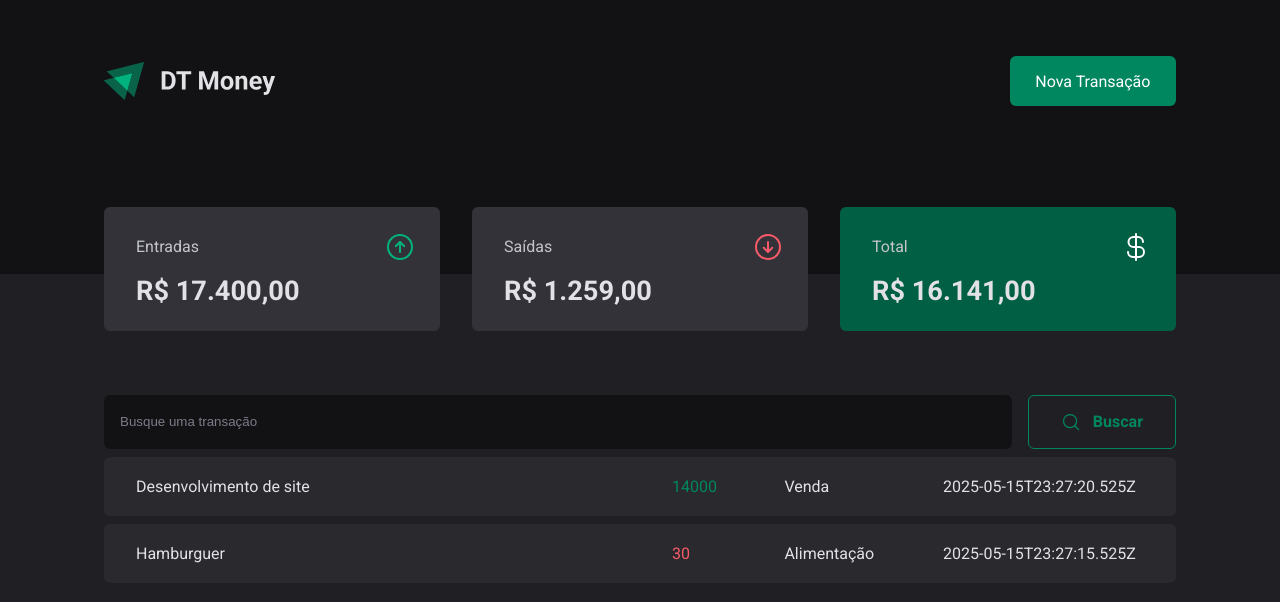
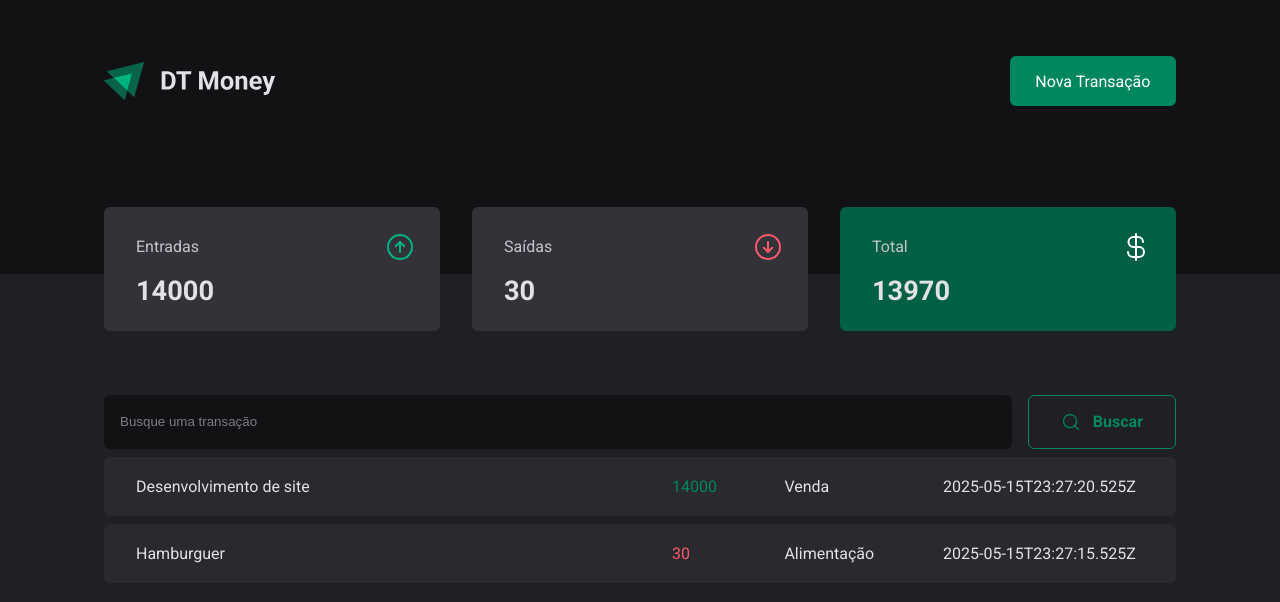
Before and after one commit to skyrons/DT-Money, a React (Vite) app: page / in a window 1280 px wide. Shown: the top 602 px of the page. Built offline with nearby package versions, Linux system fonts and the light colour scheme; data requests are answered from the project's data file.

Commit message:
calculating summary transactions

```diff
--- a/src/components/Summary/index.tsx
+++ b/src/components/Summary/index.tsx
@@ -1,11 +1,29 @@
 import { ArrowCircleDown, ArrowCircleUp, CurrencyDollar } from "phosphor-react";
 import { SummaryCard, SummaryContainer } from "./styles";
-// import { useContext } from "react";
-// import { TransactionsContext } from "../../contexts/TransactionsContext";
+import { useContext } from "react";
+import { TransactionsContext } from "../../contexts/TransactionsContext";
 
 
 export function Summary (){
-  // const { transactions } = useContext( TransactionsContext )
+  const { transactions } = useContext( TransactionsContext )
+
+  const summary = transactions.reduce((acc, transaction) => {
+    if (transaction.type ==='income') {
+      acc.income += transaction.price;
+      acc.total += transaction.price
+    } else {
+      acc.outcome += transaction.price;
+      acc.total -= transaction.price
+    }
+
+    return acc;
+  },
+  {
+    income: 0,
+    outcome: 0,
+    total: 0
+  }
+)
 
   return (
     <SummaryContainer>
@@ -15,7 +33,7 @@ export function Summary (){
           <ArrowCircleUp size={32} color="#00B37E"/>
         </header>
         <strong>
-          R$ 17.400,00
+          {summary.income}
         </strong>
       </SummaryCard>
       <SummaryCard>
@@ -24,7 +42,7 @@ export function Summary (){
           <ArrowCircleDown size={32} color="#F75A68"/>
         </header>
         <strong>
-          R$ 1.259,00
+          {summary.outcome}
         </strong>
       </SummaryCard>
       <SummaryCard variant="green">
@@ -33,7 +51,7 @@ export function Summary (){
           <CurrencyDollar size={32} color="white"/>
         </header>
         <strong>
-          R$ 16.141,00
+          {summary.total}
         </strong>
       </SummaryCard>
     </SummaryContainer>
```
